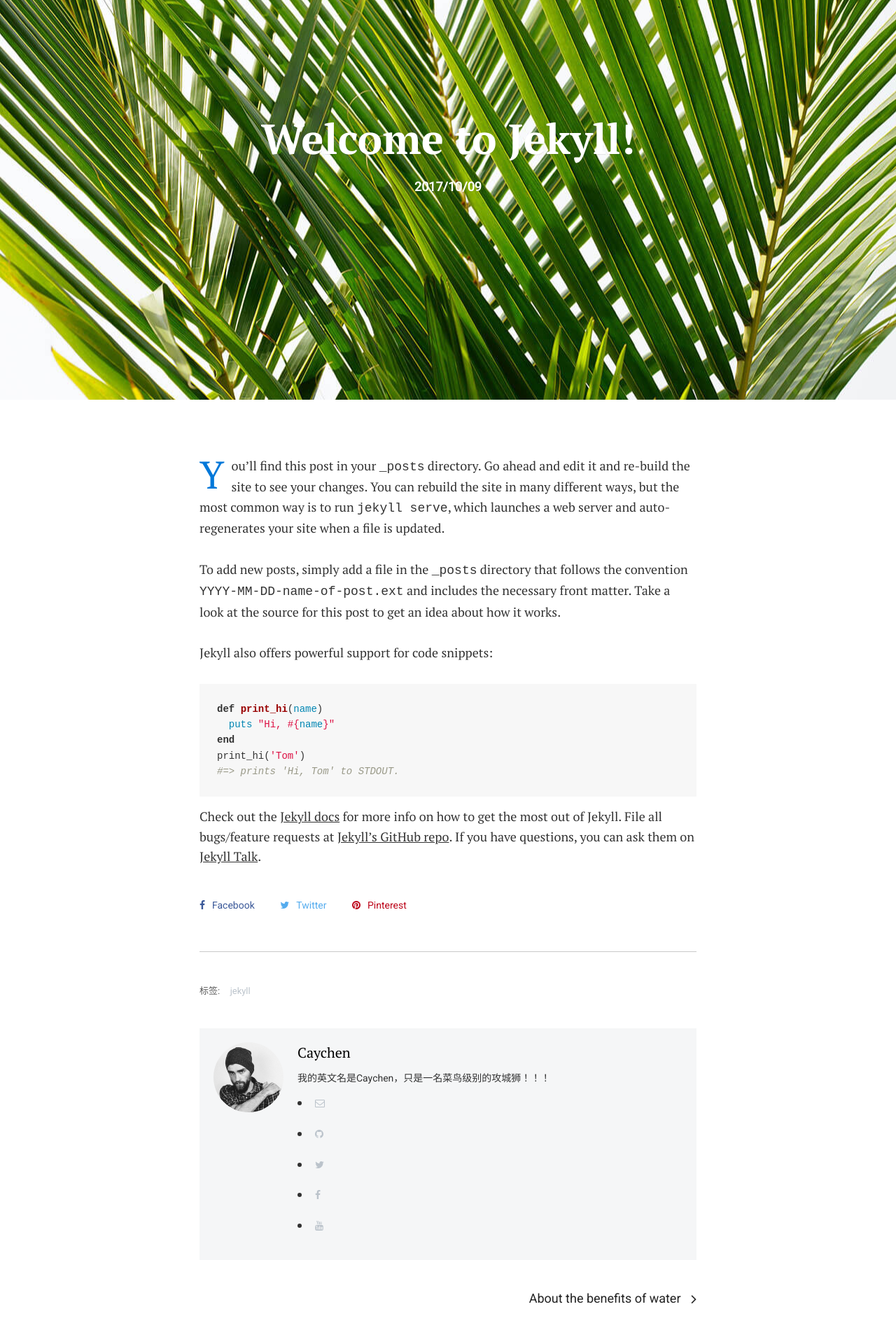
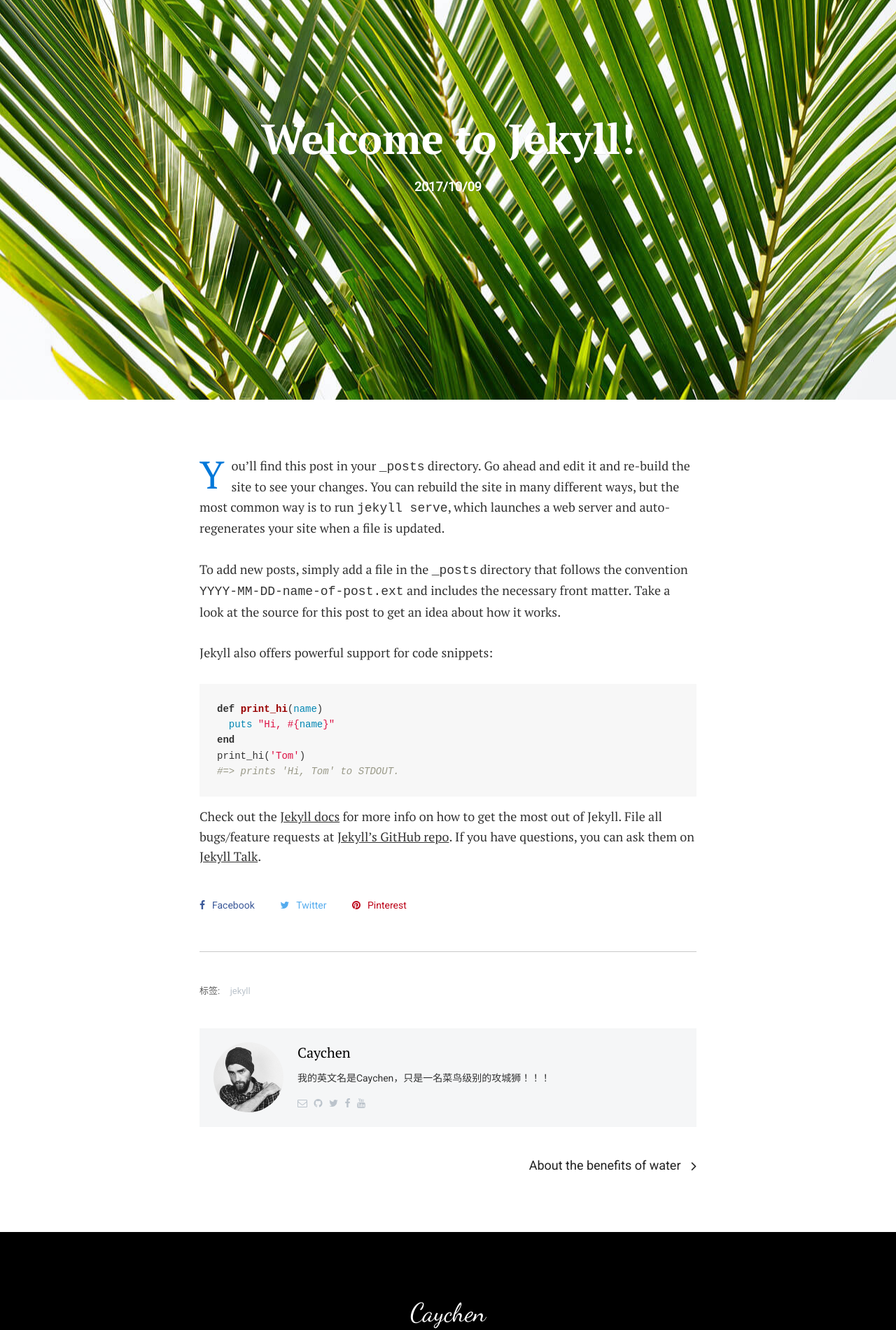
Before and after one commit to caychen/caychen.github.io, a Jekyll site: the page built from _posts/2017-10-09-welcome-to-jekyll.markdown, in a window 1280 px wide. Shown: the part 189-2089 px from the top of the page at 70% size. Built offline with Jekyll 4.4.1, drawn with Linux system fonts in a browser that asks for light colours; grey boxes are pictures that could not be loaded.

Commit message:
修改样式

```diff
--- a/_layouts/post.html
+++ b/_layouts/post.html
@@ -56,23 +56,23 @@ layout: default
         <p class="post-author-bio">{{ site.about-author }}</p>
         <div class="post-author-meta">
           {% if site.email %}
-            <li><a href="mailto:{{ site.email }}" target="_blank"><i class="fa fa-envelope-o" aria-hidden="true"></i></a></li>
+            <a href="mailto:{{ site.email }}" target="_blank"><i class="fa fa-envelope-o" aria-hidden="true"></i></a>
           {% else %}
           {% endif %}
           {% if site.github %}
-            <li><a href="{{ site.github }}" target="_blank"><i class="fa fa-github" aria-hidden="true"></i></a></li>
+            <a href="{{ site.github }}" target="_blank"><i class="fa fa-github" aria-hidden="true"></i></a>
           {% else %}
           {% endif %}
           {% if site.twitter %}
-            <li><a href="{{ site.twitter }}" target="_blank"><i class="fa fa-twitter" aria-hidden="true"></i></a></li>
+            <a href="{{ site.twitter }}" target="_blank"><i class="fa fa-twitter" aria-hidden="true"></i></a>
           {% else %}
           {% endif %}
           {% if site.facebook %}
-            <li><a href="{{ site.facebook }}" target="_blank"><i class="fa fa-facebook" aria-hidden="true"></i></a></li>
+            <a href="{{ site.facebook }}" target="_blank"><i class="fa fa-facebook" aria-hidden="true"></i></a>
           {% else %}
           {% endif %}
           {% if site.youtube %}
-            <li><a href="{{ site.youtube }}" target="_blank"><i class="fa fa-youtube" aria-hidden="true"></i></a></li>
+            <a href="{{ site.youtube }}" target="_blank"><i class="fa fa-youtube" aria-hidden="true"></i></a>
           {% else %}
           {% endif %}
         </div>
```
